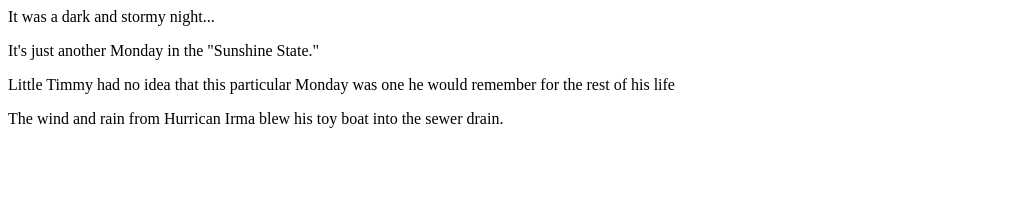
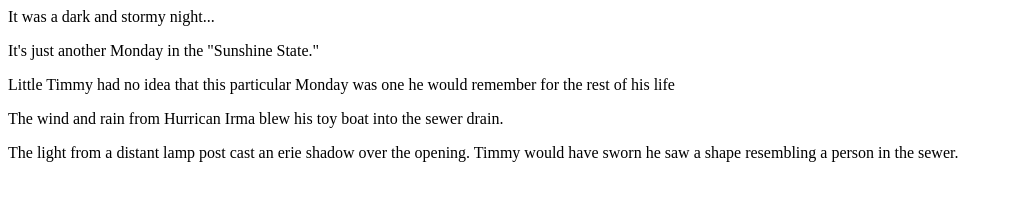
Before and after one commit to ludoll/fireside_story, a plain HTML site: page index.html in a window 1280 px wide. Shown: the whole page, without its empty margins (0-1013 px from the left). Drawn offline with Linux system fonts and the light colour scheme.

Commit message:
fifth line

```diff
--- a/index.html
+++ b/index.html
@@ -5,5 +5,7 @@
       <p>Little Timmy had no idea that this particular Monday was one he would
         remember for the rest of his life</p>
       <p>The wind and rain from Hurrican Irma blew his toy boat into the sewer drain.</p>
+      <p>The light from a distant lamp post cast an erie shadow over the opening.
+        Timmy would have sworn he saw a shape resembling a person in the sewer. </p>
     </body>
   </html>
```
